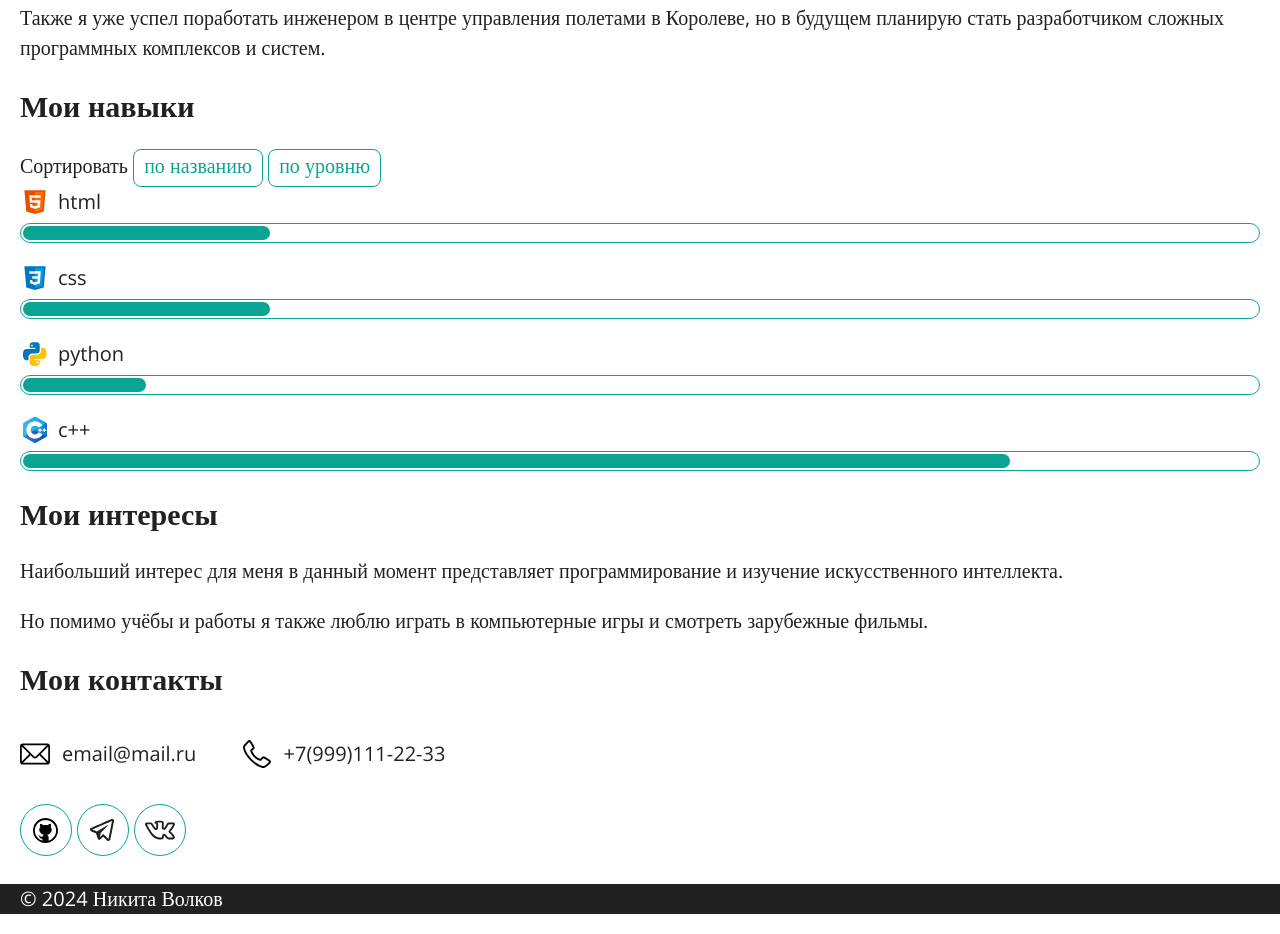
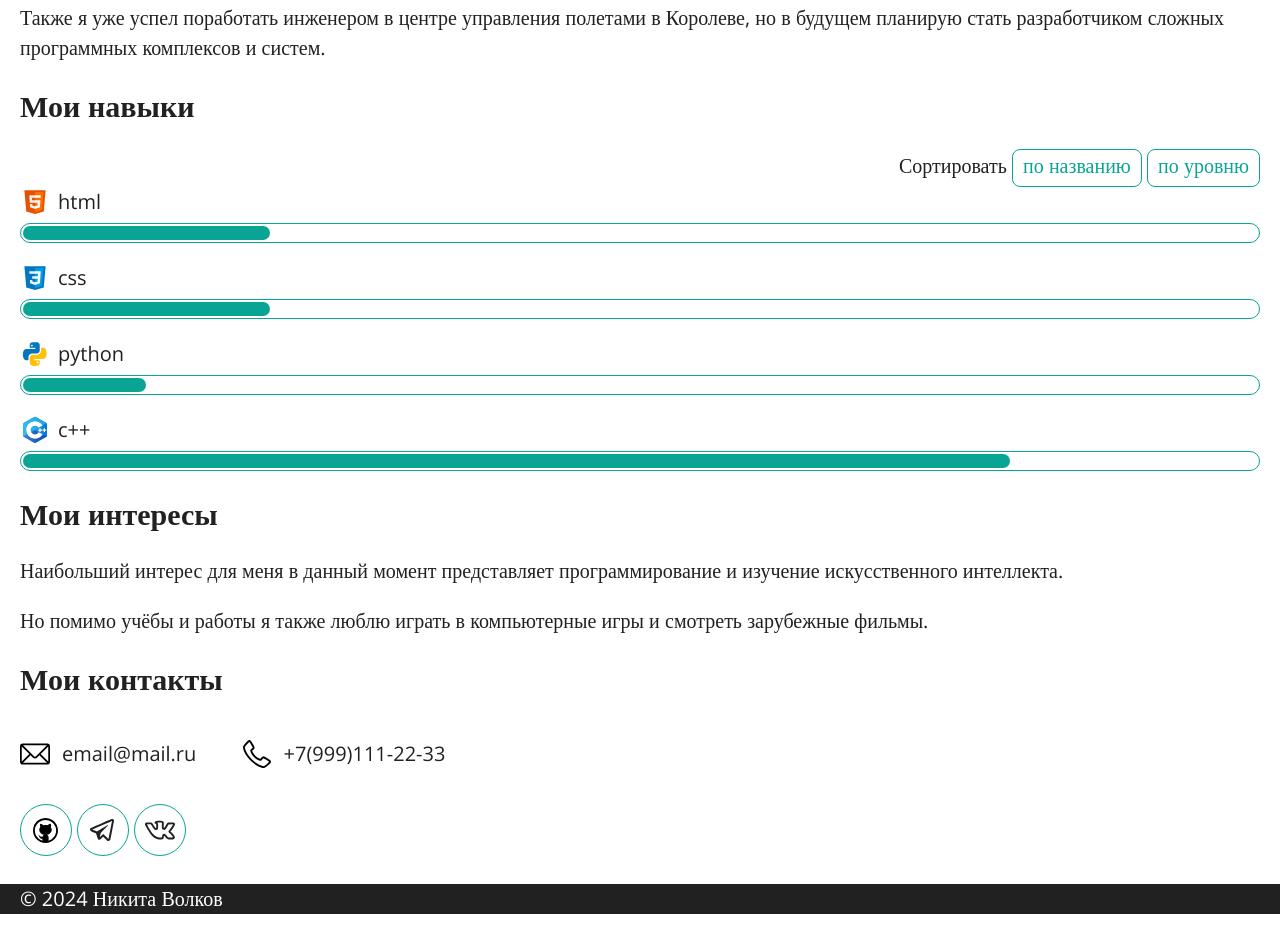
Before and after one commit to GenaTriXXX/portfolio, a plain HTML site: page index.html in a window 1280 px wide. Shown: the part 953-1887 px from the top of the page. Drawn offline with nearby package versions, Linux system fonts and the light colour scheme.

Commit message:
Правки

```diff
--- a/css/style.css
+++ b/css/style.css
@@ -237,3 +237,7 @@ button:hover {
 .skill-item_python {
     background-image: url("../img/skill-python.svg");
 }
+
+.button-sort{
+    text-align: right;
+}
--- a/index.html
+++ b/index.html
@@ -45,7 +45,7 @@
     </section>
     <section id="skills" class="skills">
         <h2>Мои навыки</h2>
-        <div>
+        <div class="button-sort">
             Сортировать
             <button>по названию</button>
             <button>по уровню</button>
```
